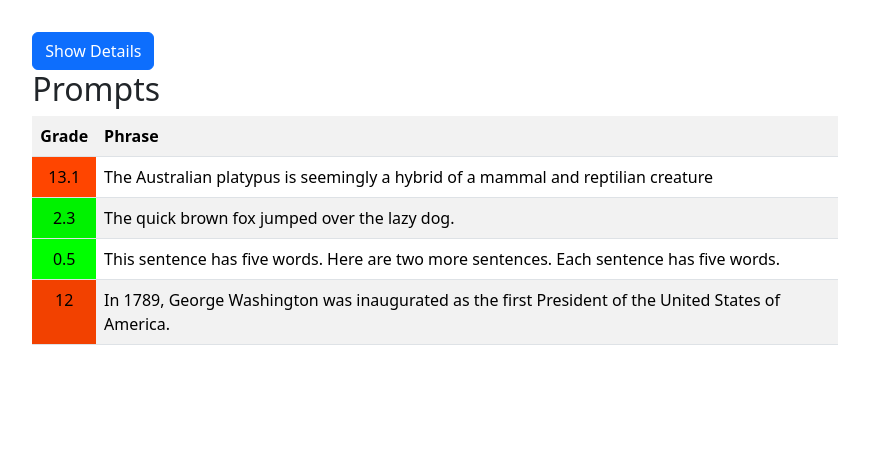
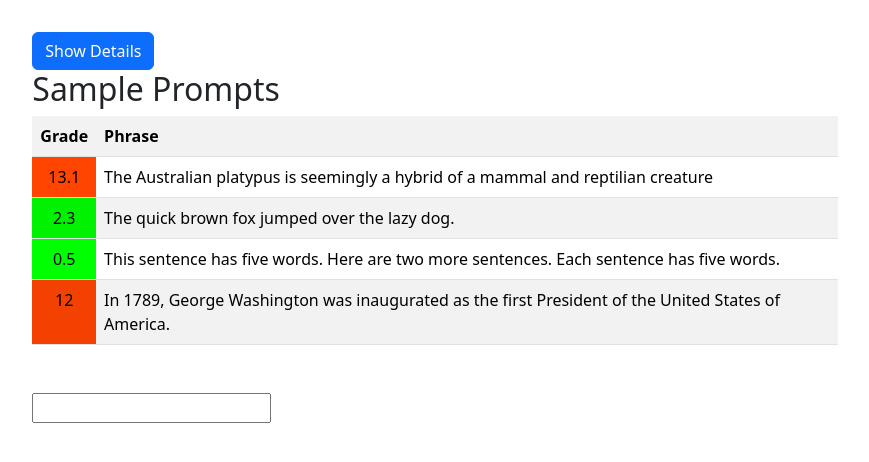
Before and after one commit to eccos/fleschKinkaid, a plain HTML site: page index.html in a window 1280 px wide. Shown: the part 252-714 px from the top of the page, without its empty margins (205-1074 px from the left). Drawn offline with nearby package versions, Linux system fonts and the light colour scheme.

Commit message:
Change html name to index for github pages

```diff
--- a/AudioPrompts.html
+++ b/index.html
@@ -29,8 +29,12 @@
 			<button type="button" id="btn-toggle-details" class="btn btn-primary">Show Details</button>
 			<p class="hide">S = Sentences; W = Words; Y = Syllables;</p>
 
-			<h2>Prompts</h2>
+			<h2>Sample Prompts</h2>
 			<table id="prompt-table" class="table table-striped"></table>
+		</div>
+
+		<div class="mb-5">
+			<input type="text" name="inp-phrase" id="inp-phrase">
 		</div>
 	</div>
 
```
